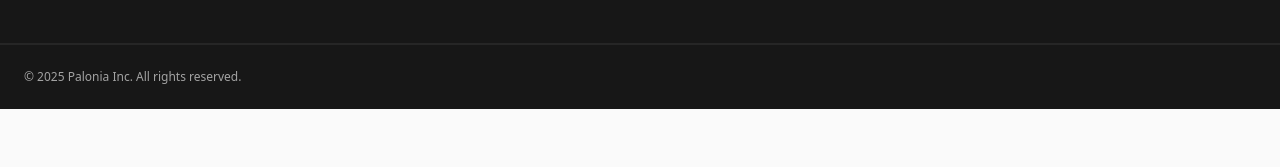
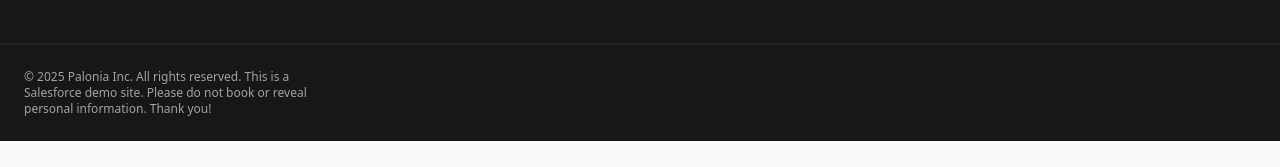
Before and after one commit to tsergesketter-tech/my-tth-site, a React (Create React App) app in the folder client/: page /credit-cards in a window 1280 px wide. Shown: the part 2326-2493 px from the top of the page. Built offline with nearby package versions, Linux system fonts and the light colour scheme.

Commit message:
changed footer

```diff
--- a/client/src/components/Footer.tsx
+++ b/client/src/components/Footer.tsx
@@ -55,7 +55,7 @@ const Footer: React.FC = () => {
 
       <div className="max-w-screen-xl mx-auto px-6 py-6 grid md:grid-cols-2 items-center justify-between border-t border-neutral-800">
         <div className="mb-4 md:mb-0">
-          <p className="text-xs text-neutral-400">&copy; 2025 Palonia Inc. All rights reserved.</p>
+          <p className="text-xs text-neutral-400">&copy; 2025 Palonia Inc. All rights reserved. This is a Salesforce demo site. Please do not book or reveal personal information. Thank you!</p>
         </div>
         <div className="flex space-x-4 justify-end">
           <a href="#" className="hover:opacity-75">
```
